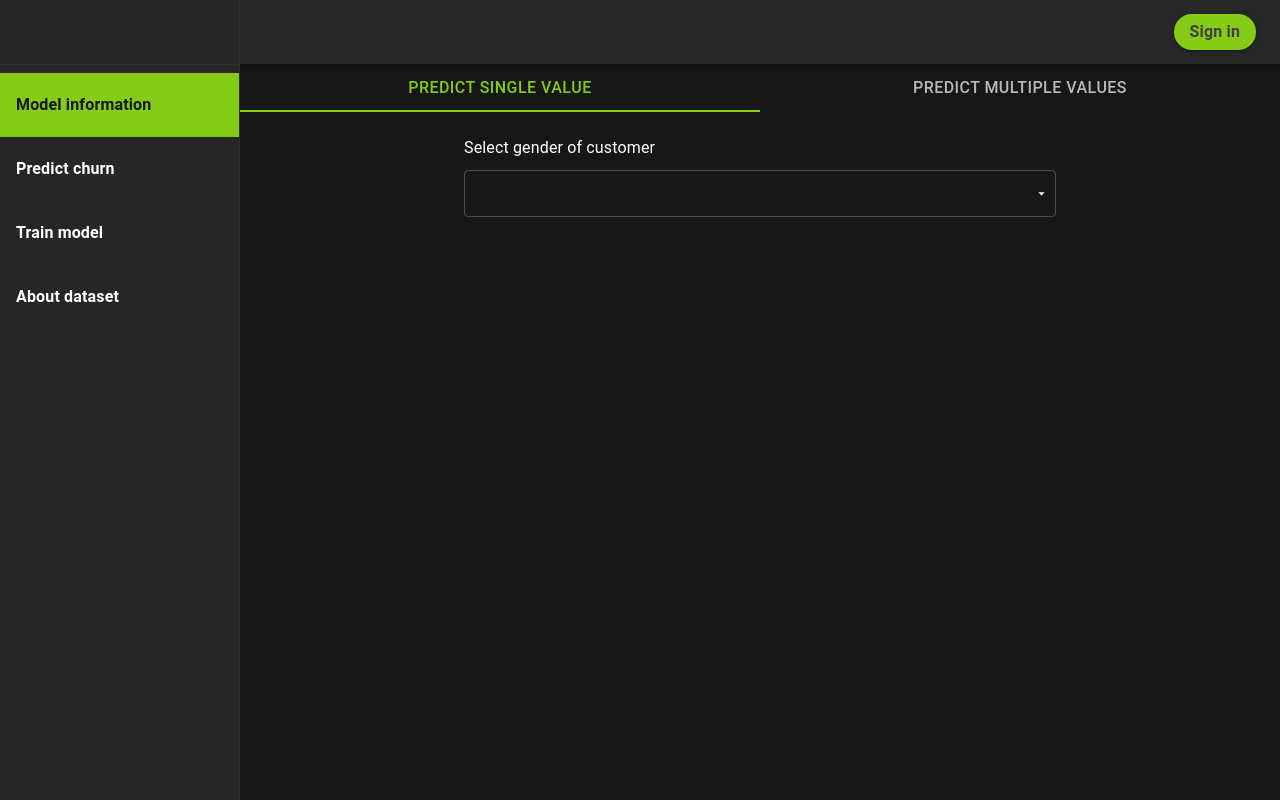
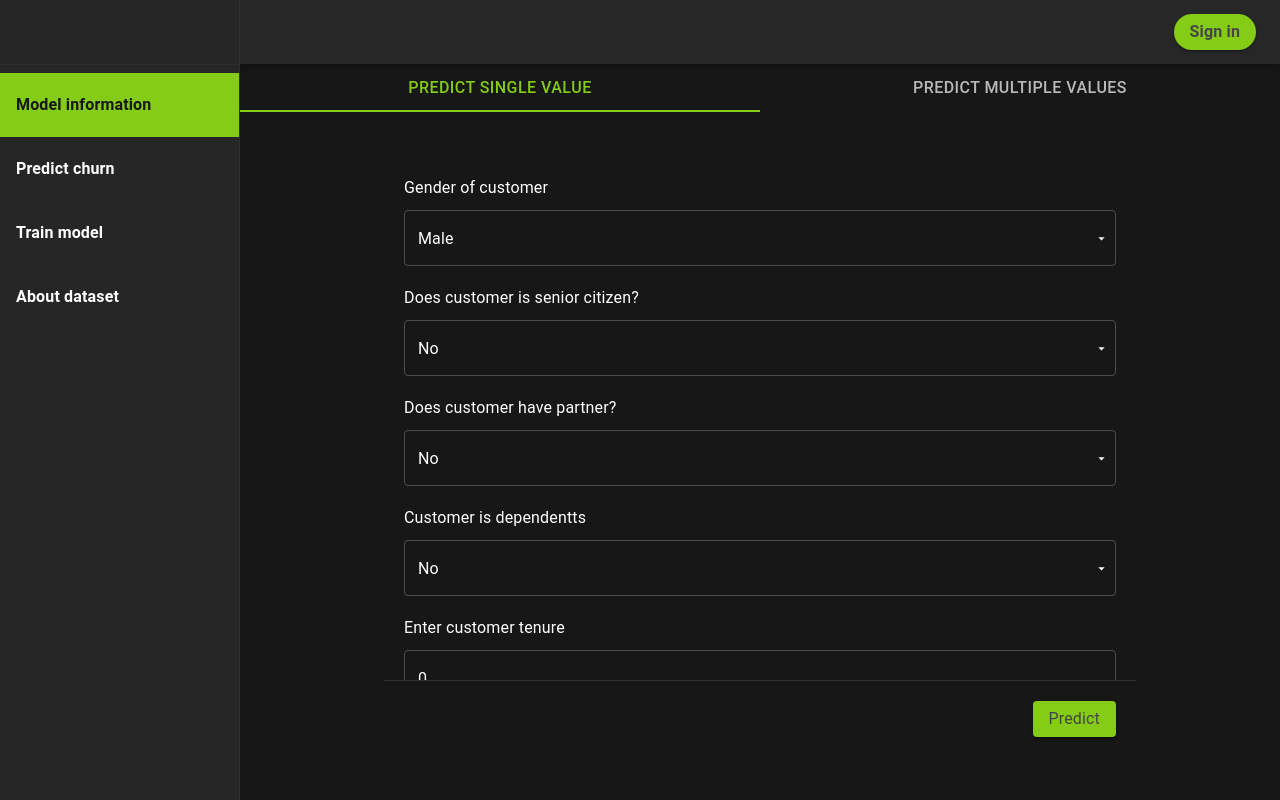
Before and after one commit to Harshal2742/churn-prediction-ui, a Next.js app: page /predict in a window 1280 px wide. Built offline with nearby package versions, Linux system fonts and the light colour scheme.

Commit message:
Implemented predict single value form

```diff
--- a/src/app/globals.css
+++ b/src/app/globals.css
@@ -8,3 +8,24 @@ html,
 body {
   font-size: 62.5%;
 }
+
+::-webkit-scrollbar {
+  width: 0.8rem;
+}
+
+/* Track */
+::-webkit-scrollbar-track {
+  border-radius: 5rem;
+  background: transparent;
+}
+
+/* Handle */
+::-webkit-scrollbar-thumb {
+  background: #ccc;
+  border-radius: 5rem;
+}
+
+/* Handle on hover */
+::-webkit-scrollbar-thumb:hover {
+  background: #555;
+}
--- a/src/app/train/page.tsx
+++ b/src/app/train/page.tsx
@@ -1,9 +1,12 @@
+'use client';
+
+import PredictSingleValue from '@/components/predict/PredictSingleValue';
 import { Grid, Typography } from '@mui/material';
 
 const TrainModel = () => {
 	return (
 		<Grid>
-			<Typography>{'Train model'}</Typography>
+			<PredictSingleValue />
 		</Grid>
 	);
 };
--- a/src/components/ThemeRegistry/theme.ts
+++ b/src/components/ThemeRegistry/theme.ts
@@ -6,7 +6,7 @@ const theme = createTheme({
       main: '#84cc16',
       light: '#84cc16',
       dark: '#84cc16',
-      contrastText: '#44403c',
+      contrastText: '#454545',
     },
     background: {
 
--- a/src/components/predict/PredictSingleValue.tsx
+++ b/src/components/predict/PredictSingleValue.tsx
@@ -1,8 +1,18 @@
-import { FormControl, Grid, MenuItem, Select, Typography } from '@mui/material';
+import {
+	Button,
+	Divider,
+	FormControl,
+	Grid,
+	MenuItem,
+	Select,
+	TextField,
+	Typography,
+} from '@mui/material';
 import styles from './styles/predictsinglevalue.module.css';
 import { useForm, UseFormRegisterReturn } from 'react-hook-form';
+import { HTMLInputTypeAttribute } from 'react';
 
-const defaultValues = {
+const DEFAULT_VALUES = {
 	gender: 'Male',
 	senior_citizen: 'No',
 	partner: 'No',
@@ -27,20 +37,50 @@ const defaultValues = {
 type DropDownProps = {
 	title: string;
 	options: string[];
-	register: UseFormRegisterReturn<keyof typeof defaultValues>;
+	register: UseFormRegisterReturn<keyof typeof DEFAULT_VALUES>;
+	defaultValue?: string;
 };
 
-const DropDown = ({ title, options, register }: DropDownProps) => {
-	console.log(register.name);
+type InputTextFieldProps = {
+	title: string;
+	type: HTMLInputTypeAttribute;
+	register: UseFormRegisterReturn<keyof typeof DEFAULT_VALUES>;
+};
+
+const InputTextField = ({ title, type, register }: InputTextFieldProps) => {
 	return (
 		<FormControl>
 			<Typography className={styles.inputLabel}>{title}</Typography>
-			<Select className={styles.inputField} {...register}>
+			<TextField
+				type={type}
+				{...register}
+				inputProps={{
+					className: styles.inputField,
+				}}
+			/>
+		</FormControl>
+	);
+};
+
+const DropDown = ({
+	title,
+	options,
+	register,
+	defaultValue,
+}: DropDownProps) => {
+	return (
+		<FormControl>
+			<Typography className={styles.inputLabel}>{title}</Typography>
+			<Select
+				className={styles.inputField}
+				{...register}
+				defaultValue={defaultValue}
+			>
 				{options.map((option, index) => (
 					<MenuItem
 						key={index}
 						className={styles.dropdownListItem}
-						value={title}
+						value={option}
 					>
 						{option}
 					</MenuItem>
@@ -51,24 +91,171 @@ const DropDown = ({ title, options, register }: DropDownProps) => {
 };
 
 const PredictSingleValue = () => {
-	const { register } = useForm({
-		defaultValues,
+	const {
+		register,
+		formState: { errors, defaultValues },
+	} = useForm({
+		defaultValues: { ...DEFAULT_VALUES },
 	});
 
 	return (
 		<Grid
 			sx={{
-				display: 'flex',
-				flexDirection: 'column',
-				justifyContent: 'center',
-				marginX: '20rem',
+				margin: '4rem 10rem',
+				paddingLeft: '2rem',
+				paddingRight: '2rem',
 			}}
 		>
-			<DropDown
-				title={'Select gender of customer'}
-				options={['Male', 'Female']}
-				register={{ ...register('gender') }}
-			/>
+			<Grid
+				style={{
+					display: 'flex',
+					flexDirection: 'column',
+					overflowY: 'auto',
+					height: '63vh',
+					paddingLeft: '2rem',
+					paddingRight: '2rem',
+					paddingBottom: '2rem',
+					gap: '2rem',
+				}}
+			>
+				<DropDown
+					title={'Gender of customer'}
+					options={['Male', 'Female']}
+					defaultValue={defaultValues?.gender}
+					register={register('gender')}
+				/>
+				<DropDown
+					title={'Does customer is senior citizen?'}
+					options={['Yes', 'No']}
+					defaultValue={defaultValues?.senior_citizen}
+					register={register('senior_citizen')}
+				/>
+				<DropDown
+					title={'Does customer have partner?'}
+					options={['Yes', 'No']}
+					defaultValue={defaultValues?.partner}
+					register={register('partner')}
+				/>
+				<DropDown
+					title={'Customer is dependentts'}
+					options={['Yes', 'No']}
+					defaultValue={defaultValues?.dependents}
+					register={register('dependents')}
+				/>
+				<InputTextField
+					title={'Enter customer tenure'}
+					type={'number'}
+					register={register('tenure')}
+				/>
+				<DropDown
+					title={'Does customer have phone service?'}
+					options={['Yes', 'No']}
+					defaultValue={defaultValues?.phone_service}
+					register={register('phone_service')}
+				/>
+				<DropDown
+					title={'Does customer have multiple lines?'}
+					options={['Yes', 'No', 'No phone service']}
+					defaultValue={defaultValues?.multiple_lines}
+					register={register('multiple_lines')}
+				/>
+				<DropDown
+					title={'What kind of internet service customer have?'}
+					options={['DSL', 'Fiber Optic', 'No']}
+					defaultValue={defaultValues?.internet_service}
+					register={register('internet_service')}
+				/>
+				<DropDown
+					title={'Does customer have online security?'}
+					options={['No internet service', 'Yes', 'No']}
+					defaultValue={defaultValues?.online_security}
+					register={register('online_security')}
+				/>
+				<DropDown
+					title={'Does customer have online backup?'}
+					options={['No internet service', 'Yes', 'No']}
+					defaultValue={defaultValues?.online_backup}
+					register={register('online_backup')}
+				/>
+				<DropDown
+					title={'Does customer have device protection service?'}
+					options={['No internet service', 'Yes', 'No']}
+					defaultValue={defaultValues?.device_protection}
+					register={register('device_protection')}
+				/>
+				<DropDown
+					title={'Does customer have tech support service?'}
+					options={['No internet service', 'Yes', 'No']}
+					defaultValue={defaultValues?.tech_support}
+					register={register('tech_support')}
+				/>
+				<DropDown
+					title={'Does customer have streaming TV service?'}
+					options={['No internet service', 'Yes', 'No']}
+					defaultValue={defaultValues?.streaming_tv}
+					register={register('streaming_tv')}
+				/>
+				<DropDown
+					title={'Does customer have streaming movies service?'}
+					options={['No internet service', 'Yes', 'No']}
+					defaultValue={defaultValues?.streaming_movies}
+					register={register('streaming_movies')}
+				/>
+				<DropDown
+					title={'Select customer contract type'}
+					options={['One year', 'Month-to-month', 'Two year']}
+					defaultValue={defaultValues?.contract}
+					register={register('contract')}
+				/>
+				<DropDown
+					title={'Does customer uses paperless billing'}
+					options={['Yes', 'No']}
+					defaultValue={defaultValues?.paperless_billing}
+					register={register('paperless_billing')}
+				/>
+				<DropDown
+					title={'Select payment method of the customer.'}
+					options={[
+						'Electronic check',
+						'Mailed check',
+						'Credit card (automatic)',
+						'Bank transfer (automatic)',
+					]}
+					defaultValue={defaultValues?.payment_method}
+					register={register('payment_method')}
+				/>
+				<InputTextField
+					title={'Enter monthly charges for customer'}
+					type={'number'}
+					register={register('monthly_charges')}
+				/>
+				<InputTextField
+					title={'Enter total charges for customer'}
+					type={'number'}
+					register={register('total_charges')}
+				/>
+			</Grid>
+			<Divider />
+			<Grid
+				sx={{
+					marginTop: '2rem',
+					display: 'flex',
+					justifyContent: 'flex-end',
+					paddingLeft: '2rem',
+					paddingRight: '2rem',
+				}}
+			>
+				<Button
+					variant="contained"
+					sx={{
+						textTransform: 'unset',
+						fontSize: '1.6rem',
+						fontWeight: 700,
+					}}
+				>
+					<Typography fontSize={'1.6rem'}>{'Predict'}</Typography>
+				</Button>
+			</Grid>
 		</Grid>
 	);
 };
--- a/src/components/predict/styles/predictsinglevalue.module.css
+++ b/src/components/predict/styles/predictsinglevalue.module.css
@@ -1,5 +1,3 @@
-
-
 .inputLabel {
   font-size: 1.6rem;
   margin-bottom: 1rem;
@@ -11,4 +9,5 @@
 
 .inputField {
   flex: 1;
+  font-size: 1.6rem;
 }
```
Also changed, not shown: src/components/predict/PredictMultipleValues.tsx (added, +12 -0 lines).
